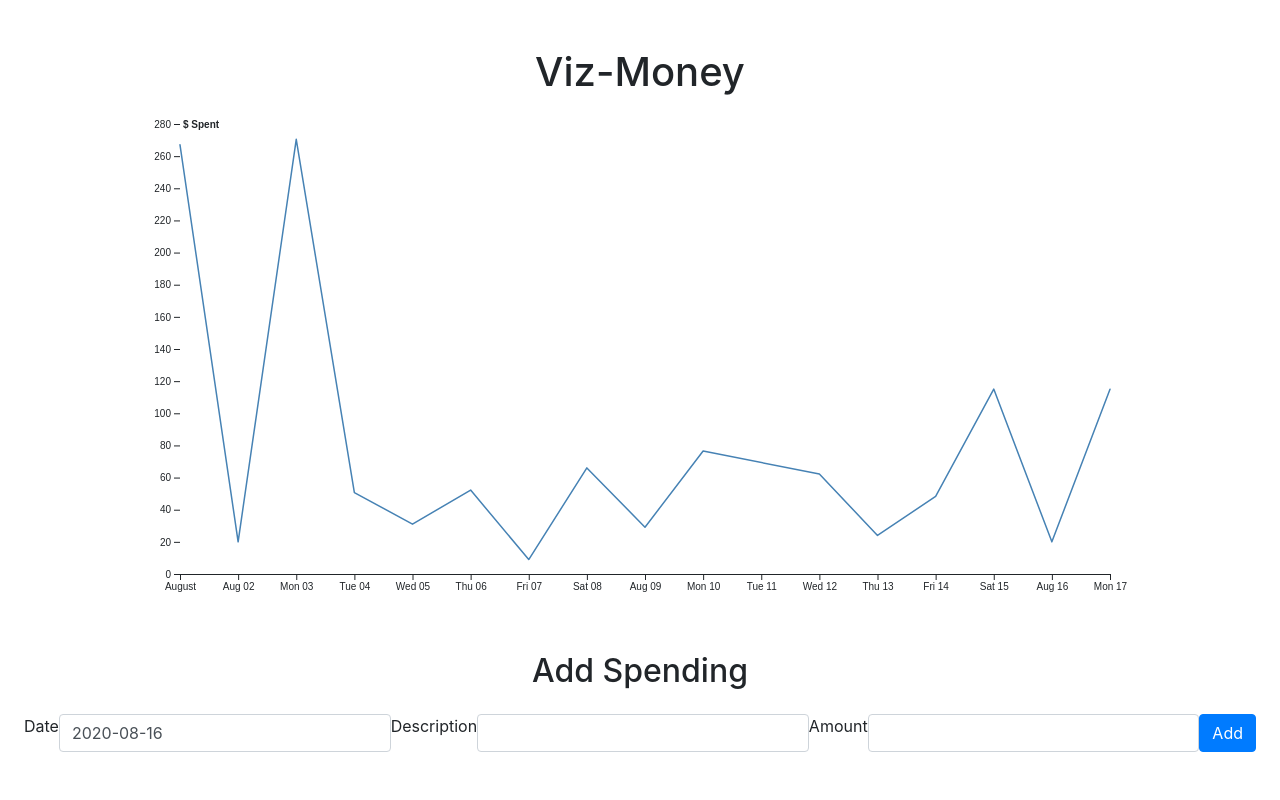
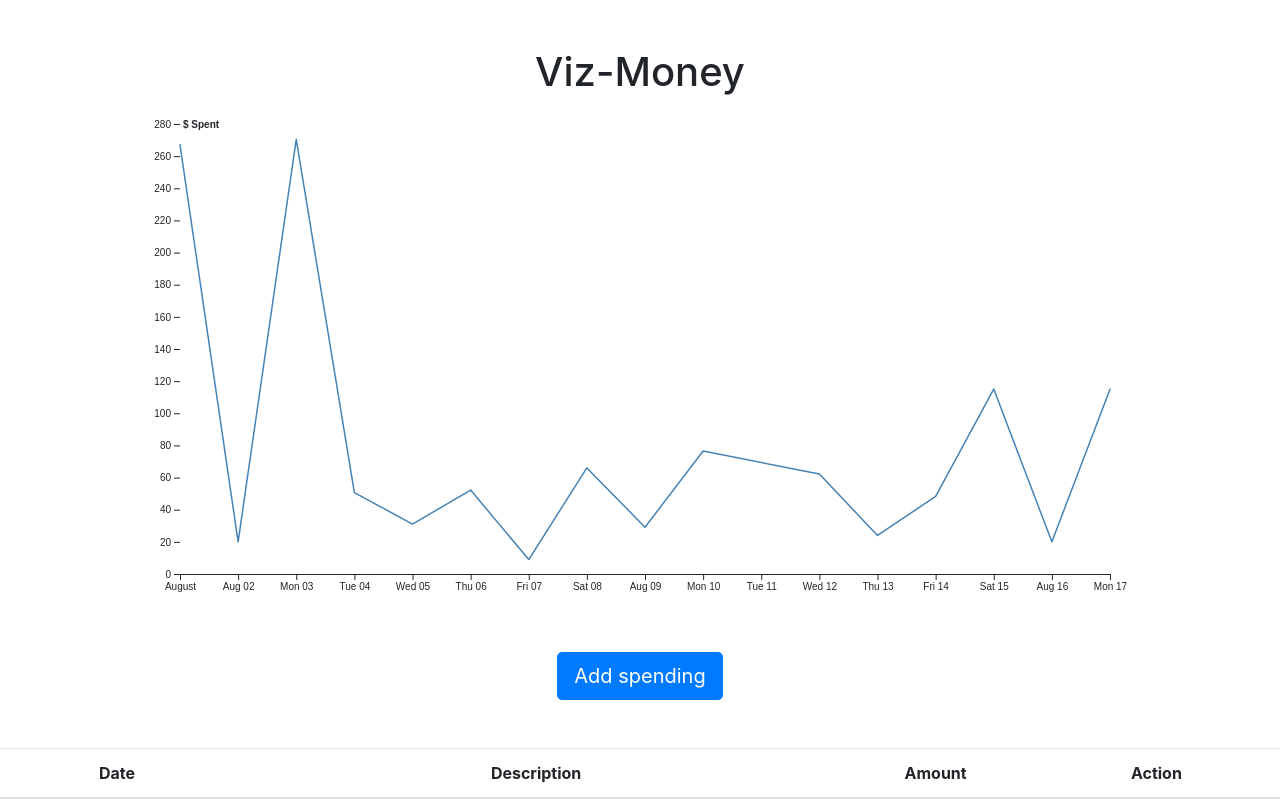
Before and after one commit to noanonoa/viz-money, a React (Create React App) app: page / in a window 1280 px wide. Shown: the top 800 px of the page. Built offline with nearby package versions, Linux system fonts and the light colour scheme.

Commit message:
add spending modal

```diff
--- a/src/App.js
+++ b/src/App.js
@@ -2,42 +2,44 @@ import React, { Fragment, useState } from 'react'
 import Header from './components/Header'
 import Chart from './components/Chart'
 import SpendingsTable from './components/SpendingsTable'
-import AddForm from './components/AddForm'
+import InputForm from './components/InputForm'
 import EditForm from './components/EditForm'
 
 const App = () => {
   const financialData = [
-    {id: 1, date: "2020-08-01", description: "Costco & Whole Foods", spending: 267.03},
-    {id: 2, date: "2020-08-02", description: "Maria's Kitchen", spending: 20.00},
-    {id: 3, date: "2020-08-03", description: "Airpods & Watering Can", spending: 270.45},
-    {id: 4, date: "2020-08-04", description: "Target, Chipotle, Abreva & Boba", spending: 50.69},
-    {id: 5, date: "2020-08-05", description: "Chipotle & Boba", spending: 31.02},
-    {id: 6, date: "2020-08-06", description: "Whole Foods & Trader Joe's", spending: 52.22},
-    {id: 7, date: "2020-08-07", description: "Boba", spending: 9.00},
-    {id: 8, date: "2020-08-08", description: "El Zarape & Gas", spending: 66.01},
-    {id: 9, date: "2020-08-09", description: "Boba, Alkaline Water & Popeyes", spending: 29.11},
-    {id: 10, date: "2020-08-10", description: "Whole Foods & Quarters", spending: 76.52},
-    {id: 11, date: "2020-08-12", description: "Raffi's Gift to Parents & Jersey Mike's", spending: 62.22},
-    {id: 12, date: "2020-08-13", description: "Tender Greens", spending: 24.00},
-    {id: 13, date: "2020-08-14", description: "Boba, Chick-fil-A & Nail Polish", spending: 48.30},
-    {id: 14, date: "2020-08-15", description: "Trader Joe's, H Mart & Whole Foods", spending: 115.08},
-    {id: 15, date: "2020-08-16", description: "Gas", spending: 20.00},
-    {id: 16, date: "2020-08-17", description: "Haircut", spending: 115.00}
+    {id: 1, date: "2020-08-01", description: "Costco & Whole Foods", amount: 267.03},
+    {id: 2, date: "2020-08-02", description: "Maria's Kitchen", amount: 20.00},
+    {id: 3, date: "2020-08-03", description: "Airpods & Watering Can", amount: 270.45},
+    {id: 4, date: "2020-08-04", description: "Target, Chipotle, Abreva & Boba", amount: 50.69},
+    {id: 5, date: "2020-08-05", description: "Chipotle & Boba", amount: 31.02},
+    {id: 6, date: "2020-08-06", description: "Whole Foods & Trader Joe's", amount: 52.22},
+    {id: 7, date: "2020-08-07", description: "Boba", amount: 9.00},
+    {id: 8, date: "2020-08-08", description: "El Zarape & Gas", amount: 66.01},
+    {id: 9, date: "2020-08-09", description: "Boba, Alkaline Water & Popeyes", amount: 29.11},
+    {id: 10, date: "2020-08-10", description: "Whole Foods & Quarters", amount: 76.52},
+    {id: 11, date: "2020-08-12", description: "Raffi's Gift to Parents & Jersey Mike's", amount: 62.22},
+    {id: 12, date: "2020-08-13", description: "Tender Greens", amount: 24.00},
+    {id: 13, date: "2020-08-14", description: "Boba, Chick-fil-A & Nail Polish", amount: 48.30},
+    {id: 14, date: "2020-08-15", description: "Trader Joe's, H Mart & Whole Foods", amount: 115.08},
+    {id: 15, date: "2020-08-16", description: "Gas", amount: 20.00},
+    {id: 16, date: "2020-08-17", description: "Haircut", amount: 115.00}
   ]
 
   const [spendings, setSpendings] = useState(financialData)
   const [editing, setEditing] = useState(false)
-  const initialFormState = { id: null, date: ``, description: ``, spending: `` }
+  const initialFormState = { id: null, date: ``, description: ``, amount: `` }
   const [currentEntry, setCurrentEntry] = useState(initialFormState)
 
   const addEntry = (entry) => {
     entry.id = spendings.length + 1
     setSpendings([...spendings, entry])
+    console.log(entry)
+    console.log(entry.id)
   }
   const editEntry = (entry) => {
     setEditing(true)
 
-    setCurrentEntry({ id: entry.id, date: entry.date, description: entry.description, spending: entry.spending })
+    setCurrentEntry({ id: entry.id, date: entry.date, description: entry.description, amount: entry.amount })
   }
   const updateEntry = (id, updatedEntry) => {
     setEditing(false)
@@ -61,7 +63,7 @@ const App = () => {
           updateEntry={updateEntry}
         />
       ) : (
-        <AddForm addEntry={addEntry} />
+        <InputForm addEntry={addEntry} />
       )}
       <SpendingsTable spendings={spendings} deleteEntry={deleteEntry} editEntry={editEntry} />
     </Fragment>
--- a/src/components/AddForm.jsx
+++ /dev/null
@@ -1,64 +0,0 @@
-import React, { Fragment, useState } from 'react'
-
-const AddForm = (props) => {
-  const month = () => {
-    return ("0" + (new Date().getMonth() + 1)).slice(-2)
-  }
-  const date = () => {
-    return ("0" + new Date().getDate()).slice(-2)
-  }
-  const year = new Date().getFullYear()
-  const today = `${year}-${month()}-${date()}`
-
-  const initialFormState = { id: null, date: today, description: ``, amount: `` }
-  const [entry, setEntry] = useState(initialFormState)
-
-  const handleInputChange = (e) => {
-    const { value, name } = e.target
-
-    setEntry({ ...entry, [name]: value })
-  }
-
-  const handleSubmit = (e) => {
-    e.preventDefault()
-    if (!entry.date || !entry.description || !entry.spending) return
-
-    props.addEntry(entry)
-    setEntry(initialFormState)
-
-  }
-  return (
-    <Fragment>
-      <h2 className="text-center mt-5">Add Spending</h2>
-      <form className="d-flex justify-content-center m-4" onSubmit={(e) => handleSubmit(e) }>
-        <label>Date</label>
-        <input
-          className="form-control"
-          type="text"
-          name="date"
-          value={entry.date}
-          onChange={ handleInputChange }
-          />
-        <label>Description</label>
-        <input
-          className="form-control"
-          type="text"
-          name="description"
-          value={ entry.description }
-          onChange={ handleInputChange }
-          />
-        <label>Amount</label>
-        <input
-          className="form-control"
-          type="text"
-          name="spending"
-          value={ entry.spending }
-          onChange={ handleInputChange }
-        />
-        <button className="btn btn-primary">Add</button>
-      </form>
-    </Fragment>
-  )
-}
-
-export default AddForm
--- a/src/components/Chart.jsx
+++ b/src/components/Chart.jsx
@@ -3,7 +3,7 @@ import { select, axisBottom, scaleUtc, extent, axisLeft, scaleLinear, max, line
 
 const Chart = (props) => {
   const svgRef = useRef()
-  const data = Object.assign(props.spendings.map(({ date, spending }) => ({date: new Date(date), value: spending})), {y: "$ Spent"})
+  const data = Object.assign(props.spendings.map(({ date, amount }) => ({date: new Date(date), value: amount})), {y: "$ Spent"})
   const graphLine = line()
     .defined(d => !isNaN(d.value))
     .x(d => x(d.date))
--- a/src/components/EditForm.jsx
+++ b/src/components/EditForm.jsx
@@ -39,8 +39,8 @@ const EditForm = ({ setEditing, currentEntry, updateEntry }) => {
         <label>Amount</label>
         <input
           type="text"
-          name="spending"
-          value={entry.spending}
+          name="amount"
+          value={entry.amount}
           onChange={handleInputChange}
         />
         <button>update</button>
--- /dev/null
+++ b/src/components/InputForm.jsx
@@ -0,0 +1,96 @@
+import React, { Fragment, useState } from 'react'
+
+const InputForm = (props) => {
+  // get full date
+  const month = () => {
+    return ("0" + (new Date().getMonth() + 1)).slice(-2)
+  }
+  const date = () => {
+    return ("0" + new Date().getDate()).slice(-2)
+  }
+  const year = new Date().getFullYear()
+  const today = `${year}-${month()}-${date()}`
+
+  // state
+  const initialFormState = { id: null, date: today, description: ``, amount: `` }
+  const [entry, setEntry] = useState(initialFormState)
+
+  // handlers
+  const handleInputChange = (e) => {
+    const { value, name } = e.target // e.target is the <input name={name} value={value} />
+
+    setEntry({ ...entry, [name]: value }) // update state at <input name={name} value={value} />
+  }
+
+  const handleSubmit = (e) => {
+    e.preventDefault()
+    if (!entry.date || !entry.description || !entry.amount) return
+
+    props.addEntry(entry)
+    setEntry(initialFormState)
+  }
+  return (
+    <Fragment>
+      <div className="d-flex justify-content-center mt-5">
+        <button type="button" className="d-flex btn btn-primary btn-lg" data-toggle="modal" data-target="#myModal">
+          Add spending
+        </button>
+      </div>
+
+      <div className="modal" id="myModal">
+        <div className="modal-dialog">
+          <div className="modal-content">
+            <div className="modal-header">
+              <h4 className="modal-title">Add Spending</h4>
+              <button type="button" className="close" data-dismiss="modal">&times;</button>
+            </div>
+            <div className="modal-body form-group">
+              <form onSubmit={ (e) => handleSubmit(e) }>
+                <div className="form-group">
+                  <label for="dateInput">Date</label>
+                  <input
+                    id="dateInput"
+                    className="form-control"
+                    type="text"
+                    name="date"
+                    value={entry.date}
+                    onChange={ (e) => handleInputChange(e) }
+                  />
+                </div>
+                <div className="form-group">
+                  <label for="descriptionInput">Description</label>
+                  <input
+                    id="descriptionInput"
+                    className="form-control"
+                    type="text"
+                    name="description"
+                    value={entry.description} placeholder="Groceries, Hobbies, etc."
+                    onChange={ (e) => handleInputChange(e) }
+                  />
+                </div>
+                <div class="form-group">
+                  <label for="amountInput">Amount</label>
+                  <input
+                    id="amountInput"
+                    className="form-control"
+                    type="text"
+                    name="amount"
+                    value={entry.amount}
+                    placeholder="100.00"
+                    onChange={ (e) => handleInputChange(e) }
+                />
+                </div>
+              </form>
+            </div>
+            <div class="modal-footer">
+              <button type="button" className="btn btn-primary" data-dismiss="modal" onClick={ (e) => handleSubmit(e) }>Add</button>
+              <button type="button" className="btn btn-secondary" data-dismiss="modal">Close</button>
+            </div>
+          </div>
+        </div>
+      </div>
+    </Fragment>
+  )
+}
+
+export default InputForm
--- a/src/components/SpendingsTable.jsx
+++ b/src/components/SpendingsTable.jsx
@@ -8,7 +8,7 @@ const SpendingsTable = ({ spendings, editEntry, deleteEntry }) => {
           <td>{entry.date}</td>
           <td>{entry.description}</td>
           <td>
-            -$ {entry.spending}
+            -$ {entry.amount}
           </td>
           <td>
             <button className="btn btn-light btn-sm" onClick={() => editEntry(entry)}>edit</button>
@@ -24,7 +24,7 @@ const SpendingsTable = ({ spendings, editEntry, deleteEntry }) => {
             <tr>
               <th>Date</th>
               <th>Description</th>
-              <th>Spending</th>
+              <th>Amount</th>
               <th>Action</th>
             </tr>
           </thead>
```
Also changed, not shown: src/components/EditForm-noa.jsx (added, +80 -0 lines).
